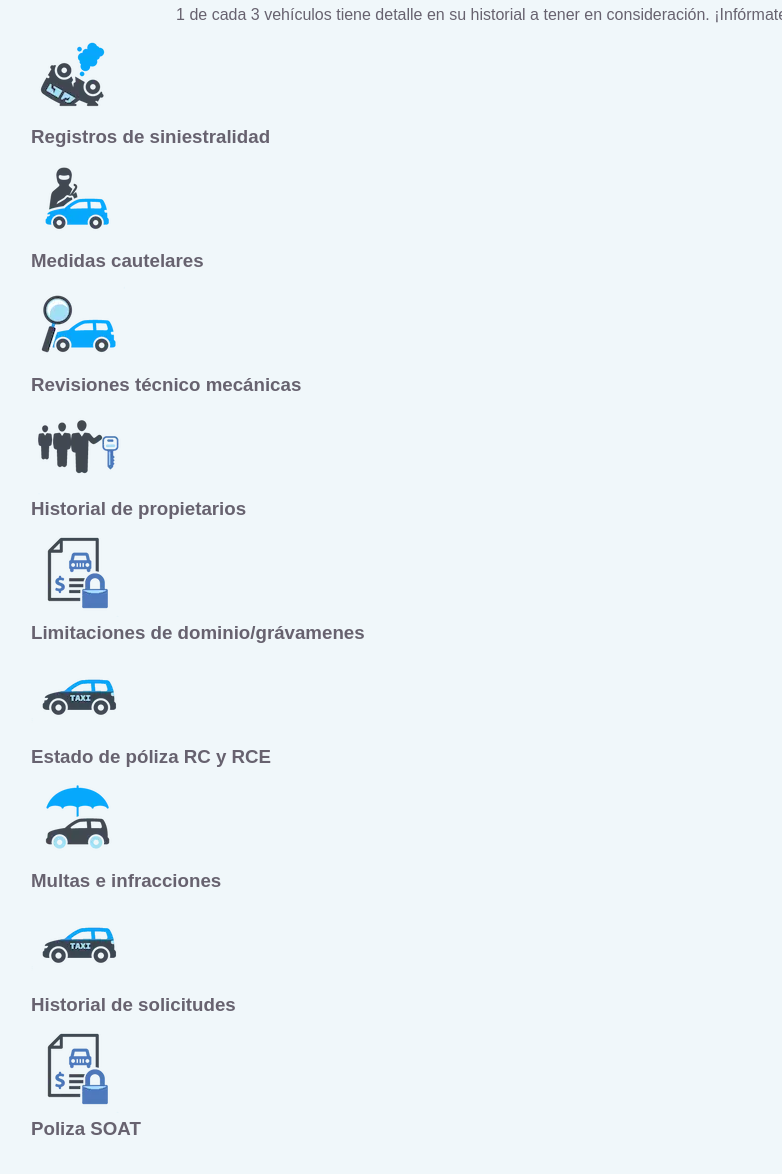
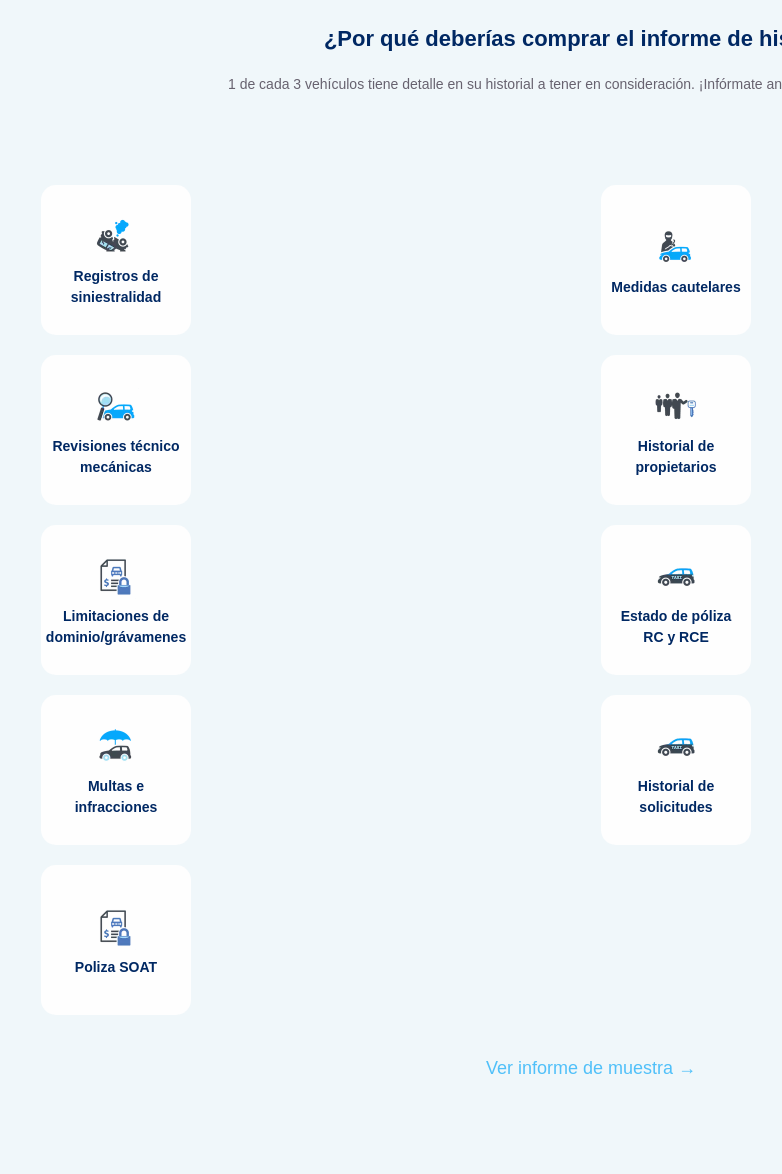
Before and after one commit to MauroRivero21/autosafe, a plain HTML site: page index.html in a window 1280 px wide. Shown: the part 688-1862 px from the top of the page, without its empty margins (49-831 px from the left). After the commit the page ends 1818 px from the top, so only its background shows below. Drawn offline with Linux system fonts and the light colour scheme.

Commit message:
Se crea grid de historiales

```diff
--- a/index.html
+++ b/index.html
@@ -94,47 +94,50 @@
         <div class="grid">
             <div class="paragraph-history">
                 <h3 class="paragraph-history-title">¿Por qué deberías comprar el informe de historial?</h3>
-                <p>1 de cada 3 vehículos tiene detalle en su historial a tener en consideración. ¡Infórmate antes de
+                <p class="history-paragraph">1 de cada 3 vehículos tiene detalle en su historial a tener en consideración. ¡Infórmate antes de
                     comprar
                     el vehículo!.</p>
             </div>
-            <div>
-                <div>
+            <div class="container-grid">
+                <div class="container-item">
                     <img src="./images/1.png" alt="registro de siniestralidad">
                     <h3>Registros de siniestralidad</h3>
                 </div>
-                <div>
+                <div class="container-item">
                     <img src="./images/2.png" alt="Medidas cautelares">
                     <h3>Medidas cautelares</h3>
                 </div>
-                <div>
+                <div class="container-item">
                     <img src="./images/3.png" alt="revisiones tecnico mecanicas">
                     <h3>Revisiones técnico mecánicas</h3>
                 </div>
-                <div>
+                <div class="container-item">
                     <img src="./images/4.webp" alt="historial de propietarios">
                     <h3>Historial de propietarios</h3>
                 </div>
-                <div>
+                <div class="container-item">
                     <img src="./images/5.png" alt="limitaciones de dominio">
                     <h3>Limitaciones de dominio/grávamenes</h3>
                 </div>
-                <div>
+                <div class="container-item">
                     <img src="./images/6.png" alt="estado de poliza RC y RCE">
                     <h3>Estado de póliza RC y RCE</h3>
                 </div>
-                <div>
+                <div class="container-item">
                     <img src="./images/7.png" alt="Multras e infracciones">
                     <h3>Multas e infracciones</h3>
                 </div>
-                <div>
+                <div class="container-item">
                     <img src="./images/8.png" alt="Historial de solicitudes">
                     <h3>Historial de solicitudes</h3>
                 </div>
-                <div>
+                <div class="container-item">
                     <img src="./images/9.png" alt="Poliza SOAT">
                     <h3>Poliza SOAT</h3>
                 </div>
+            </div>
+            <div class="informe-muestra">
+                <a href="#" class="informe">Ver informe de muestra &rarr;</a>
             </div>
         </div>
     </section>
--- a/style/style.css
+++ b/style/style.css
@@ -306,6 +306,7 @@ img {
   max-width: 1216px;
   margin: auto;
   padding:2rem;
+  margin-top: 60px;
 }
 
 .paragraph-history{
@@ -314,6 +315,12 @@ img {
   justify-content: center;
   align-items: center;
   gap: 12px;
+  font-weight: 400;
+}
+
+.history-paragraph{
+  font-size: 14px;
+  margin-top: 7px;
 }
 
 .grid{
@@ -322,7 +329,50 @@ img {
 
 .paragraph-history-title{
   color: rgb(0 40 99/1);
+  font-size: 22px;
 }
+
+.container-grid{
+  display: grid;
+  grid-template-columns: 1fr 1fr;
+  gap: 20px;
+  padding: 10px;
+  font-size: 12px;
+  color: rgb(0 40 99/1);
+  margin-top: 80px;
+}
+
+.container-item{
+  display: flex;
+  flex-direction: column;
+  justify-content: center;
+  align-items: center;
+  text-align: center;
+  border-radius: 15px;
+  background-color: #fefefe;
+  padding: 10px;
+  width: 150px;
+  height: 150px;
+  gap: 6px;
+}
+
+.container-item img {
+  max-width: 100%;
+  height: 48px;
+}
+
+.informe-muestra{
+  display: flex;
+  justify-content: center;
+  margin-top: 30px;
+}
+
+.informe{
+  text-decoration: none;
+  color: rgb(80 192 249/1);
+  font-size: 18px;
+}
+
 /*MEDIA QUERY*/
 @media (min-width: 960px) {
   .nav-fixed {
```
